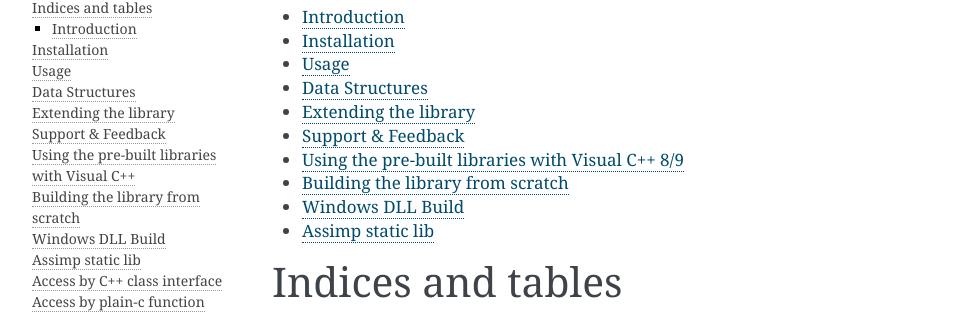
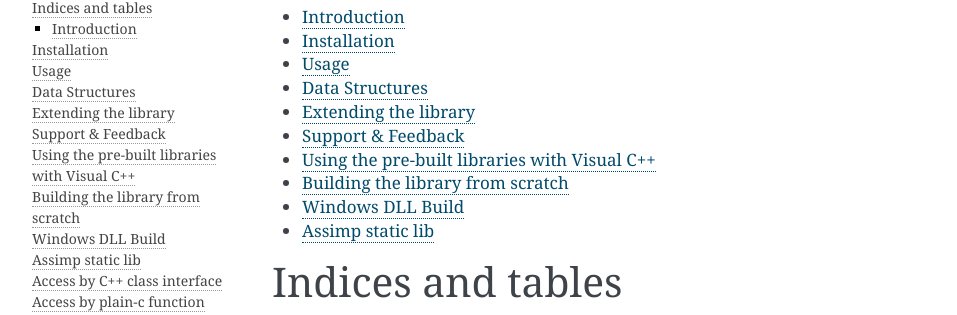
Before and after one commit to assimp/assimp-docs, a Sphinx documentation site: the page built from source/index.rst, in a window 1280 px wide and 900 px high. Shown: the part 139-454 px from the top of the window, without its empty margins (148-1105 px from the left). Built offline with Sphinx 7.4.7, drawn with Linux system fonts in a browser that asks for light colours.

Commit message:
Update intoduction.rst
Add newer VS version

```diff
--- a/source/about/intoduction.rst
+++ b/source/about/intoduction.rst
@@ -134,10 +134,10 @@
 
 .. _ai_install_prebuilt:
 
-Using the pre-built libraries with Visual C++ 8/9
-=================================================
+Using the pre-built libraries with Visual C++
+=============================================
 
-If you develop at Visual Studio 2015 or 2017, you can simply use the pre-built linker libraries provided in the distribution.
+If you develop at Visual Studio 2015, 2017 or 2019, you can simply use the pre-built linker libraries provided in the distribution.
 Extract all files to a place of your choice. A directory called "assimp" will be created there. Add the assimp/include path
 to your include paths (Menu-&gt;Extras-&gt;Options-&gt;Projects and Solutions-&gt;VC++ Directories-&gt;Include files)
 and the assimp/lib/&lt;Compiler&gt; path to your linker paths (Menu-&gt;Extras-&gt;Options-&gt;Projects and Solutions-&gt;VC++ Directories-&gt;Library files).
```
